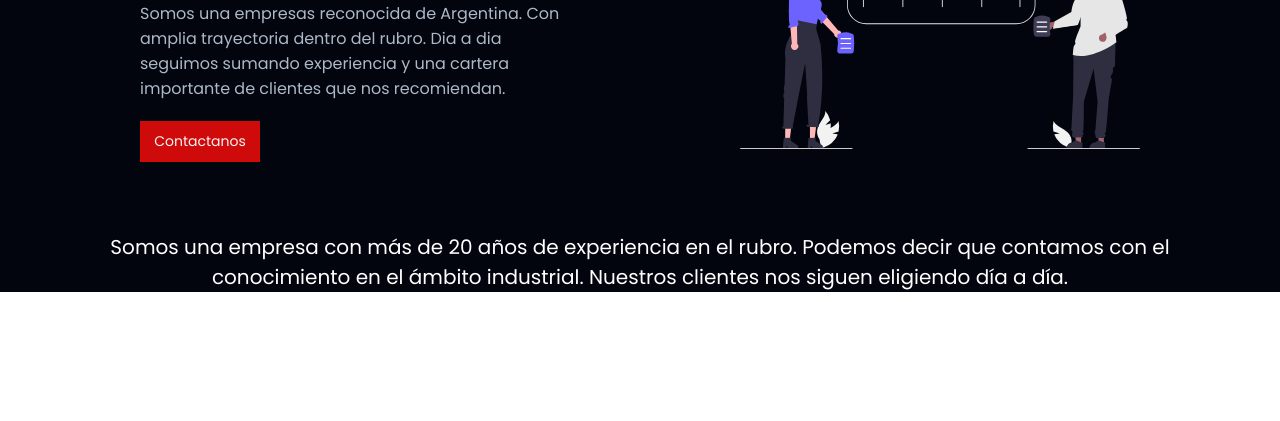
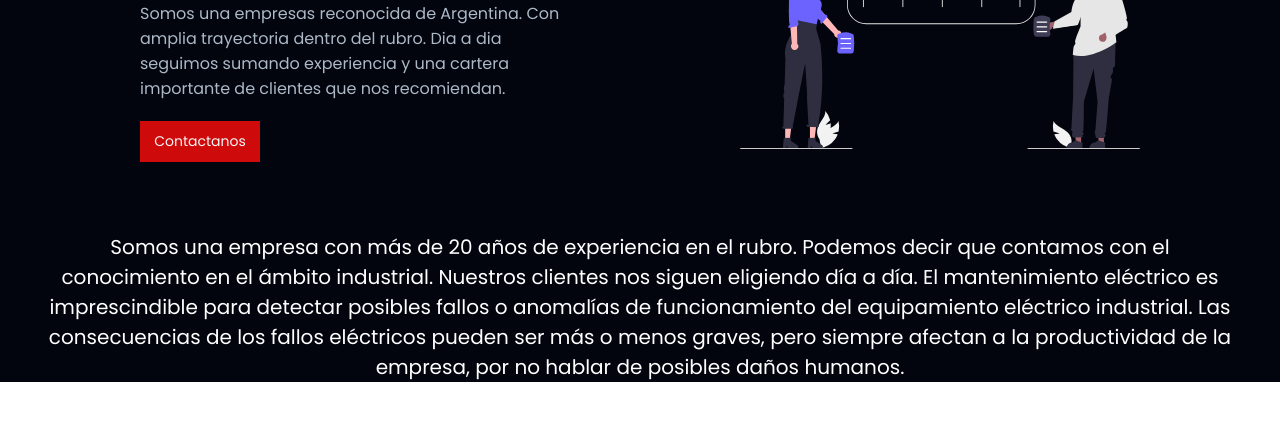
Before and after one commit to glespinola/Entregas-Nucba-2817, a plain HTML site: page E2-Landing_Page/index.html in a window 1280 px wide. Shown: the part 229-650 px from the top of the page. Drawn offline with Linux system fonts and the light colour scheme.

Commit message:
Update index.html

```diff
--- a/E2-Landing_Page/index.html
+++ b/E2-Landing_Page/index.html
@@ -38,7 +38,7 @@
     </section>
     <section>
       <div class="container">
-        <p>Somos una empresa con más de 20 años de experiencia en el rubro. Podemos decir que contamos con el conocimiento en el ámbito industrial. Nuestros clientes nos siguen eligiendo día a día.</p>
+        <p>Somos una empresa con más de 20 años de experiencia en el rubro. Podemos decir que contamos con el conocimiento en el ámbito industrial. Nuestros clientes nos siguen eligiendo día a día. El mantenimiento eléctrico es imprescindible para detectar posibles fallos o anomalías de funcionamiento del equipamiento eléctrico industrial. Las consecuencias de los fallos eléctricos pueden ser más o menos graves, pero siempre afectan a la productividad de la empresa, por no hablar de posibles daños humanos.</p>
       </div>
     </section>
   </main>
```
